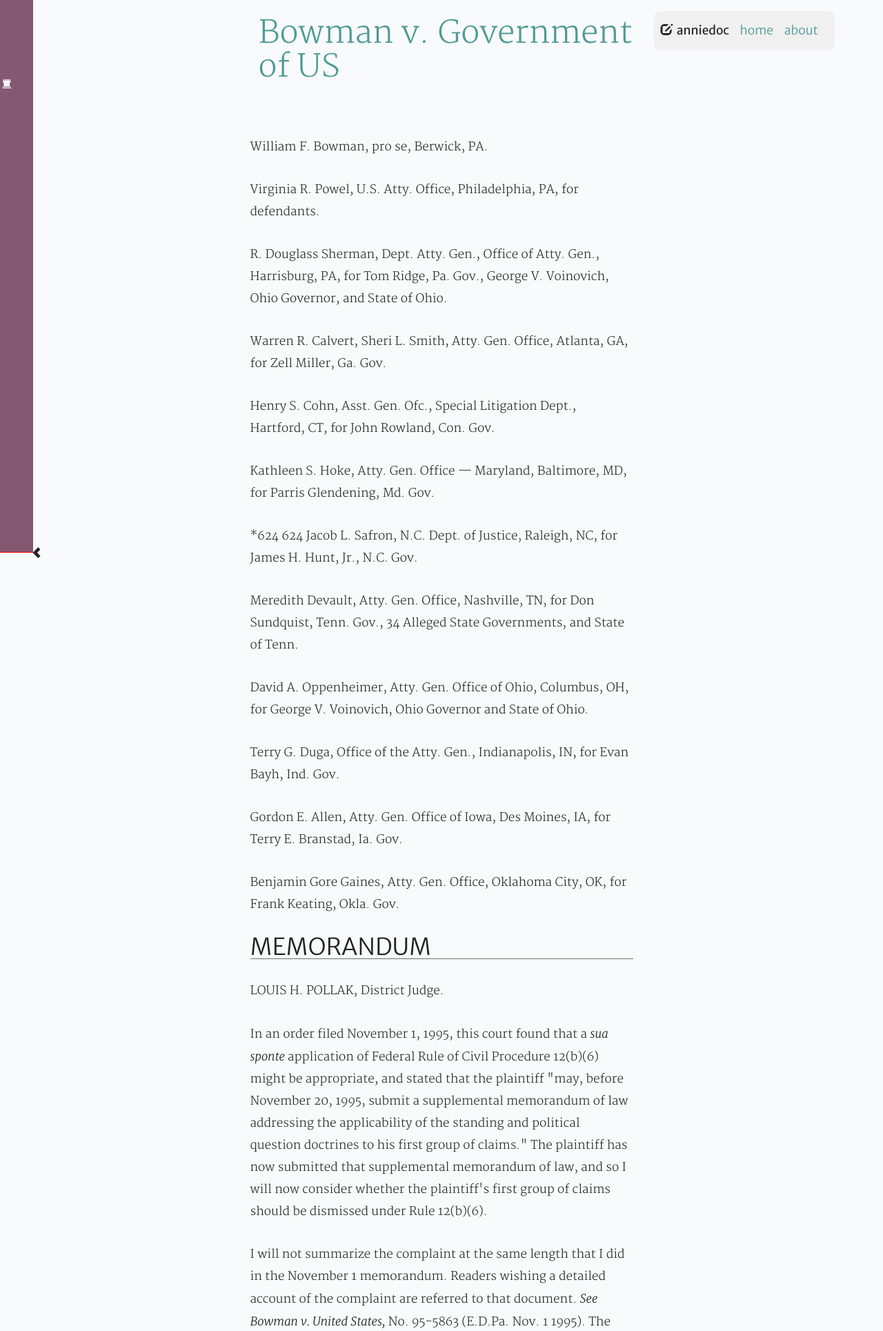
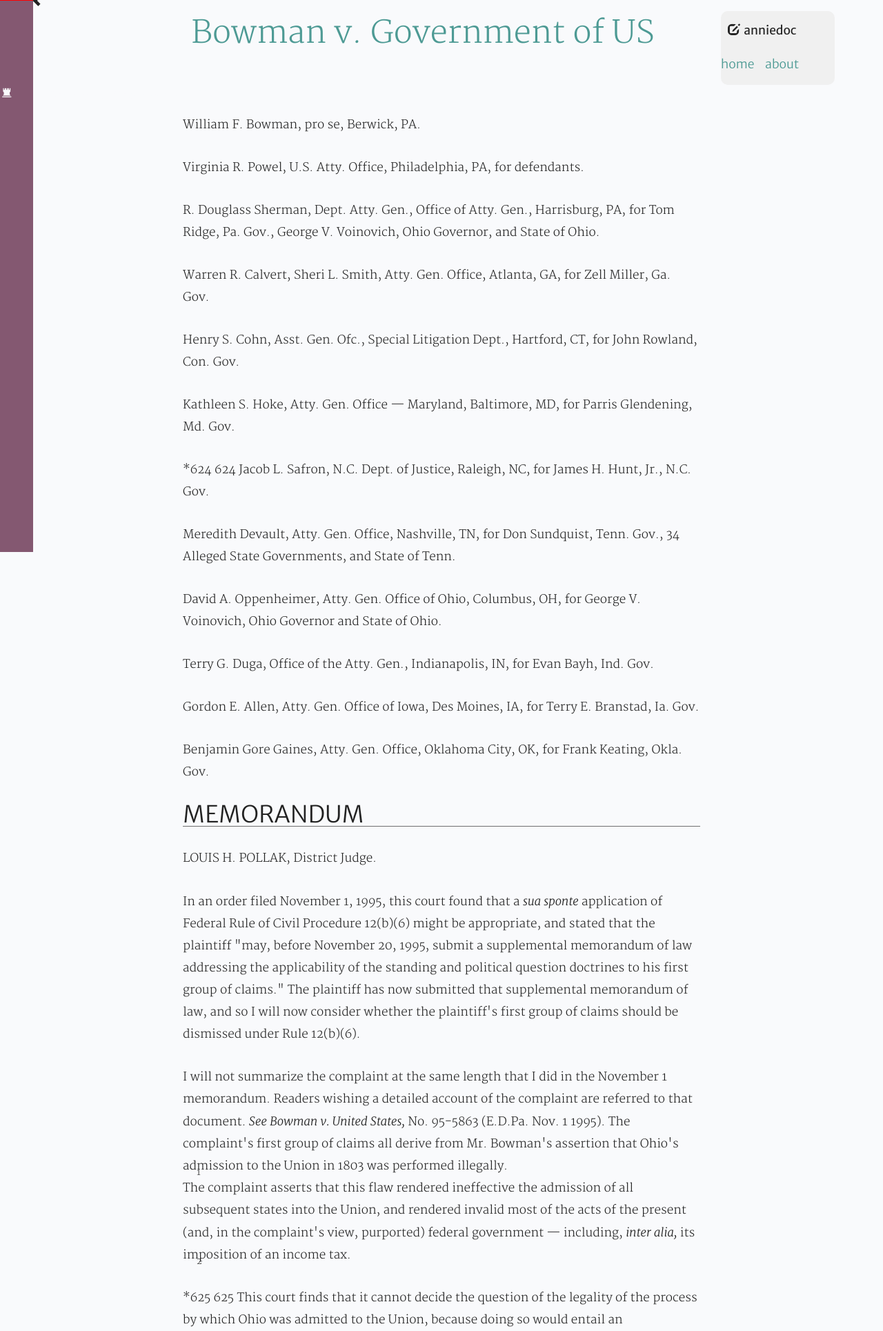
Before and after one commit to aldeka/anniedoc, a Flask app: page / in a window 1280 px wide. Shown: the top 1929 px of the page at 69% size. Run offline with Flask 2, Linux system fonts and the light colour scheme; data that the repository does not hold is empty; style sheets or scripts are compiled from the project's sources; some libraries are stand-ins or nearby versions; some web fonts are replaced.

Commit message:
wheeeeee

```diff
--- a/static/js/lines.js
+++ b/static/js/lines.js
@@ -1,3 +1,7 @@
+$.trim = function(blah) {
+    return blah.replace( /[\s\n\r]+/g, ' ' );
+};
+
 $(document).ready(function(){
     console.log('loaded');
     /*
@@ -11,14 +15,14 @@ $(document).ready(function(){
             // Remove extraneous linebreaks
             $(val).children('br').remove();
             // Wrap it
-            $(val).wrap("<div class='row'><div class='para col-md-6 col-md-offset-3'></div><div class='col-md-3 annie'></div></div>");
+            $(val).wrap("<div class='row'><div class='para col-md-8 col-md-offset-2'></div><div class='col-md-2 annie'></div></div>");
             var id = '';
             if ($(val).attr('data-paragraph-id')) {
                 id = $(val).attr('data-paragraph-id');
             }
             $(val).parent().attr('id', id);
         } else {
-            $(val).wrap("<div class='row'><div class='col-md-6 col-md-offset-3'></div></div>");
+            $(val).wrap("<div class='row'><div class='col-md-8 col-md-offset-2'></div></div>");
         }
     });
 
@@ -48,7 +52,7 @@ $(document).ready(function(){
 
     var calculateAnniePositions = function() {
         /*
-         * Add annotations to progress bar!
+         * Add annotations to docmap bar!
          */
         $.each($('.show-annotations-button'), function(i, val){
             console.log('running');
@@ -59,44 +63,49 @@ $(document).ready(function(){
                 annieCount = annieCount + ' annotations';
             }
             var annieLine = $(val).closest('.row').find('.para').attr('id');
-            var annieLocation = ($(val).offset().top - $('#bowman').offset().top) * $('#progress-bar').height() / $('#bowman').height();
-            $('#progress-item-template').tmpl({
+            var annieLocation = ($(val).offset().top - $('#bowman').offset().top) * $('#docmap').height() / $('#bowman').height();
+            $('#docmap-item-template').tmpl({
                 type: 'annie',
                 id: annieLine,
                 text: annieCount,
-                position: Math.floor(annieLocation)
-                }).appendTo($('#progress-bar'));
+                position: Math.floor(annieLocation) - 7
+                }).appendTo($('#docmap'));
         });
     };
 
     var calculateDocPosition = function() {
-        var bottomOfWindow = $(window).height() + $(window).scrollTop();
-        var percentComplete = (bottomOfWindow - $('#bowman').offset().top) / $('#bowman').height();
+        var topOfWindow = $(window).scrollTop();
+        var percentComplete = (topOfWindow - $('#bowman').offset().top) / $('#bowman').height();
 
         if (percentComplete > 1) {
             percentComplete = 1;
         }
 
-        $('#status').css('top', (percentComplete * $('#progress-bar').height()).toString() + 'px');
+        var rawPosition = percentComplete * $('#docmap').height();
+        if (rawPosition < 0) {
+            rawPosition = 0;
+        }
+
+        $('#status').css('top', rawPosition.toString() + 'px');
     };
 
     var calculateDocMap = function() {
-        // clear current progress bar objects
-        $('#progress-bar a').remove();
+        // clear current docmap objects
+        $('#docmap a').remove();
 
         /* Mark up act and scene headers
-         * and add them to progress bar
+         * and add them to docmap
          */
         $.each($('strong i'), function(i, val){
             var newAct = 'section-' + (i+1).toString();
             $(val).closest('.row').addClass('section').attr('id', newAct);
-            var actLocation = ($(val).offset().top - $('#bowman').offset().top) * $('#progress-bar').height() / $('#bowman').height();
-            $('#progress-item-template').tmpl({
+            var actLocation = ($(val).offset().top - $('#bowman').offset().top) * $('#docmap').height() / $('#bowman').height();
+            $('#docmap-item-template').tmpl({
                 type: 'act',
                 id: newAct,
-                text: $(val).text(),
-                position: Math.floor(actLocation)
-                }).appendTo($('#progress-bar'));
+                text: $.trim($(val).text()),
+                position: Math.floor(actLocation) - 3
+                }).appendTo($('#docmap'));
         });
         var currentAct = 0;
         var currentScene = 1;
@@ -111,13 +120,13 @@ $(document).ready(function(){
             }
             var newScene = actNum + '-' + currentScene.toString();
             $(val).addClass('scene').attr('id', newScene);
-            var sceneLocation = ($(val).offset().top - $('#bowman').offset().top) * $('#progress-bar').height() / $('#bowman').height();
-            $('#progress-item-template').tmpl({
+            var sceneLocation = ($(val).offset().top - $('#bowman').offset().top) * $('#docmap').height() / $('#bowman').height();
+            $('#docmap-item-template').tmpl({
                 type: 'scene',
                 id: newScene,
-                text: $(val).text(),
-                position: Math.floor(sceneLocation)
-                }).appendTo($('#progress-bar'));
+                text: $.trim($(val).text()),
+                position: Math.floor(sceneLocation) - 3
+                }).appendTo($('#docmap'));
         });
 
         calculateAnniePositions();
@@ -140,8 +149,8 @@ $(document).ready(function(){
         } else {
             annie = $(this).closest('.annie');
         }
-        $(annie).parent().children('.para').toggleClass('col-md-offset-3').toggleClass('highlight');
-        $(annie).toggleClass('col-md-3').toggleClass('col-md-6');
+        $(annie).parent().children('.para').toggleClass('col-md-offset-2').toggleClass('highlight');
+        $(annie).toggleClass('col-md-2').toggleClass('col-md-4');
         $(annie).toggleClass('opened');
     };
 
--- a/static/less/style.less
+++ b/static/less/style.less
@@ -211,22 +211,27 @@ h1 {
 
     .highlight {
         background: white;
+        z-index: 2000;
     }
 
     .annie {
+        padding-top: 10px;
+
         .add-annotation, .show-annotations {
             display: none;
         }
 
-        &.opened .add-annotation, &.opened .show-annotations {
-            display: block;
-        }
-
-        &.opened .add-annotation-button, &.opened .show-annotations-button {
-            display: none !important;
+        &.opened {
+            .add-annotation, .show-annotations, .close {
+                display: block;
+            }
+            .add-annotation-button, .show-annotations-button {
+                display: none !important;
+            }
         }
 
         .close {
+            display: none;
             clear: right;
             margin-right: -20px;
         }
@@ -285,12 +302,13 @@ h1 {
     color: @fuchsia;
 }
 
-#progress-bar {
+#docmap {
     position: fixed;
     top: 0;
     left: 0;
     width: 48px;
     height: 100%;
+    z-index: 100;
     background: @fuchsia;
 
     #status {
@@ -319,7 +337,7 @@ h1 {
         position: absolute;
         top: 0;
         left: 0;
-        z-index: 1;
+        z-index: 101;
         font-size: .6em;
 
         span {
@@ -340,13 +358,13 @@ h1 {
 
         &.act {
             color: @bg-color;
-            z-index: 10;
+            z-index: 110;
             font-size: .9em;
         }
 
         &.annie {
             font-size: .9em;
-            z-index: 20;
+            z-index: 109;
         }
 
     }
--- a/templates/about.html
+++ b/templates/about.html
@@ -3,7 +3,7 @@
 {% block title %}about{% endblock %}
 {% block page_title %}{% endblock %}
 {% block line_script %}{% endblock %}
-{% block progress_bar %}{% endblock %}
+{% block docmap %}{% endblock %}
 {% block templates %}{% endblock %}
 
 {% block content %}
--- a/templates/index.html
+++ b/templates/index.html
@@ -12,18 +12,18 @@
 </head>
 <body>
 
-{% block progress_bar %}
-<div id="progress-bar" class="visible-md visible-lg">
+{% block docmap %}
+<div id="docmap" class="visible-md visible-lg">
     <span id="status"><span class="glyphicon glyphicon-chevron-left"></span></span>
 </div>
 {% endblock %}
 
 <div class="container">
     <div class="top row">
-        <div class="col-md-6 col-md-offset-3">
+        <div class="col-md-8 col-md-offset-2">
             {% block page_title %}<h1>Hamlet</h1>{% endblock %}
         </div>
-        <div class="col-md-3">
+        <div class="col-md-2">
             <div id="menu">
                 <span class="brand"><span class='glyphicon glyphicon-edit'></span> anniedoc</span>
                 <a href="/">home</a>
@@ -50,10 +50,10 @@
     </a>
 
     <div class="annotations-container">
+        <button type="button" class="annie-toggle close" aria-hidden="true">&times;</button>
     </div>
 
     <div class="add-annotation">
-        <button type="button" class="annie-toggle close" aria-hidden="true">&times;</button>
         <form role="form" class="pull-right">
             <div class="form-group">
                 <textarea name="annotation-text" class="form-control" placeholder="Share your thoughts"></textarea>
@@ -87,7 +87,7 @@
     </div>
 </script>
 
-<script type="text/html" id="progress-item-template" type="text/x-jquery-tmpl">
+<script type="text/html" id="docmap-item-template" type="text/x-jquery-tmpl">
     {% raw %}
     <a href="#${id}" class="${ type }" style="top: ${position}px" title="${ text }">
         {{if type=='act'}}
```
Also changed, not shown: other parts of static/less/style.less (+13 -1 lines).
